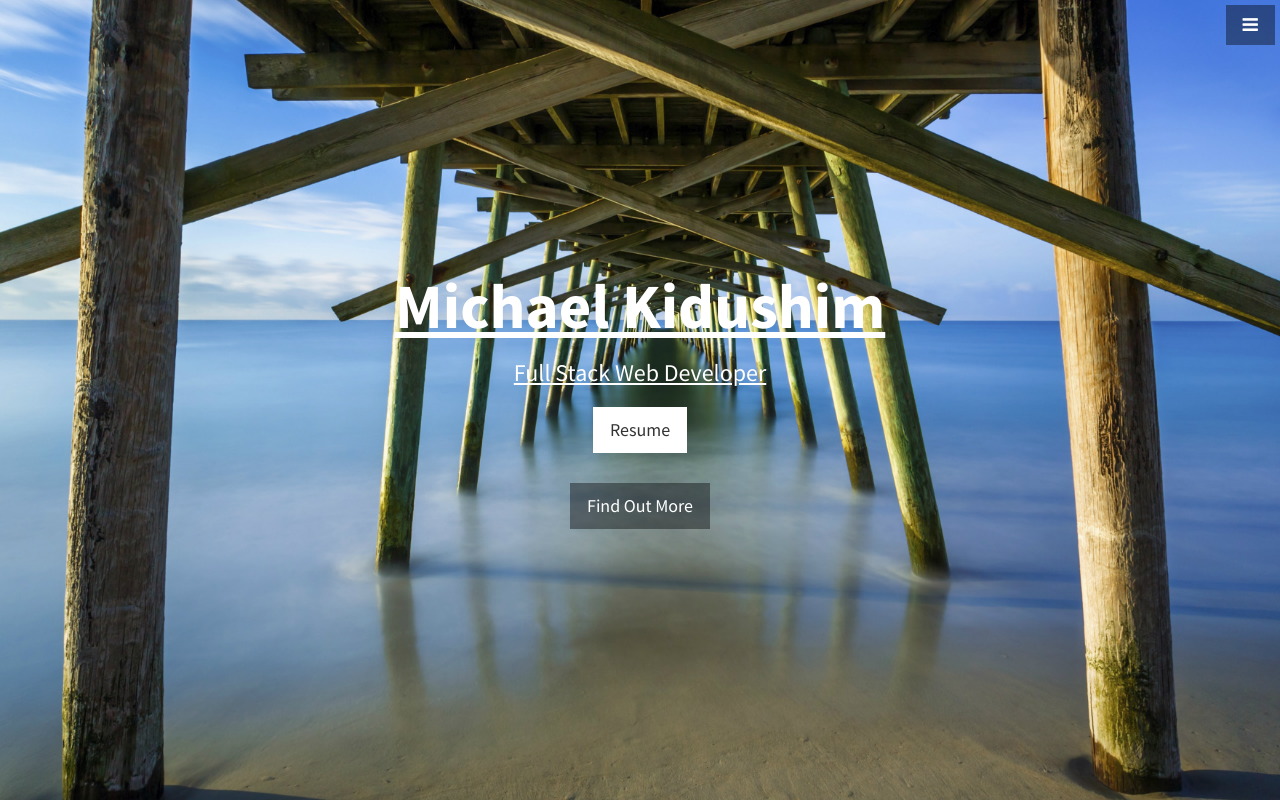
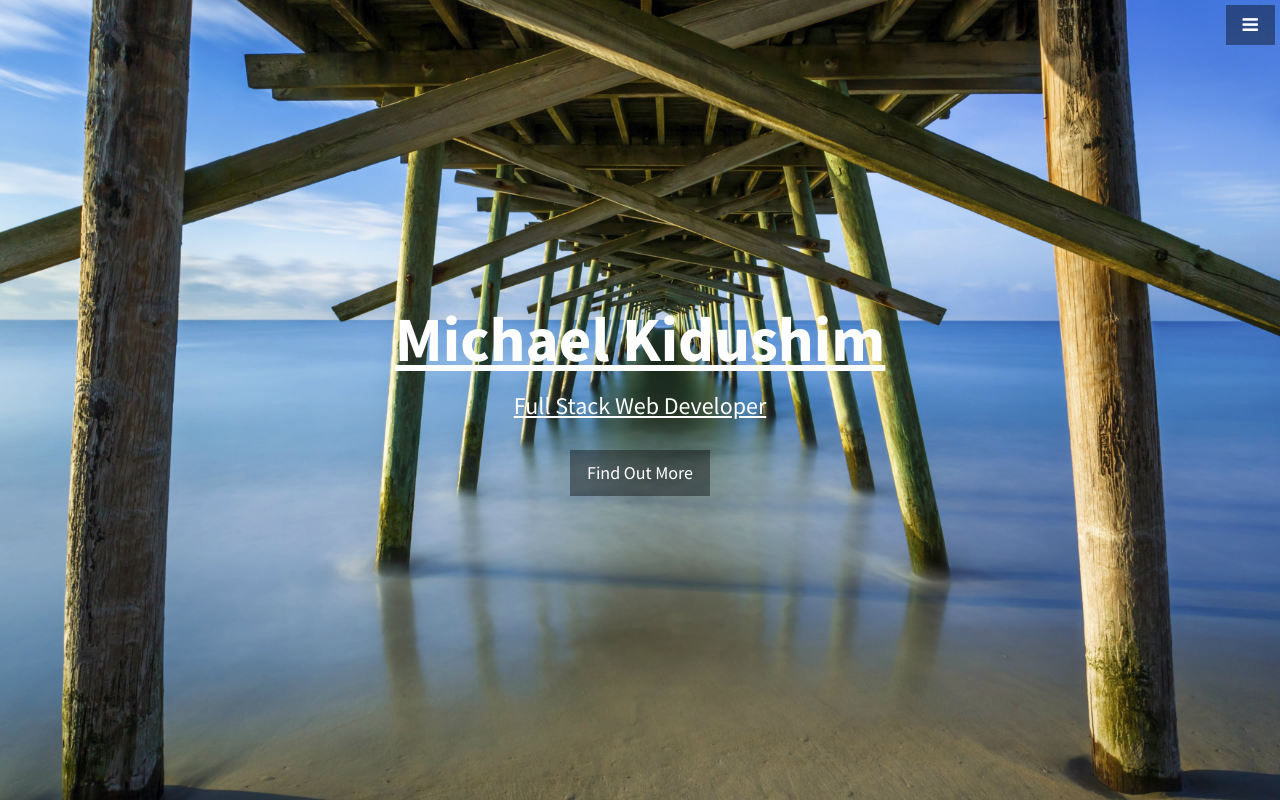
Before and after one commit to mkidushim/portfolio, a PHP site: page / in a window 1280 px wide. Shown: the top 804 px of the page. Run offline with PHP 8.4, Linux system fonts and the light colour scheme; some libraries are stand-ins or nearby versions.

Commit message:
fixed resume #18

```diff
--- a/index.html
+++ b/index.html
@@ -65,7 +65,6 @@
         <div class="text-vertical-center">
             <h1>Michael Kidushim</h1>
             <h3>Full Stack Web Developer</h3>
-            <h3><a target="_blank" class="btn btn-light btn-lg" href="images/Mike_Kidushim06:29:2015.pdf">Resume</a></h3>
             <br>
             <a href="#about" class="btn btn-dark btn-lg">Find Out More</a>
         </div>
@@ -74,8 +73,7 @@
         <div class="text-vertical-center">
             <h1>Michael Kidushim</h1>
             <h3>Full Stack Web Developer</h3>
-            <h3><a target="_blank" class="btn btn-light btn-lg" href="images/resume.pdf">Resume</a></h3>
-            <br>
+
 
             <br>
             <a href="#about" class="btn btn-dark btn-lg">Find Out More</a>
@@ -305,6 +303,7 @@
                 <div class="col-lg-10 col-lg-offset-1 text-center">
                     <h4><strong>Michael Kidushim</strong>
                     </h4>
+                    <h3><a target="_blank" class="resume btn btn-dark btn-lg" href="images/Mike_Kidushim06:29:2015.pdf">Resume</a></h3>
                     <br>
                     <ul class="list-inline">
                         <li>
--- a/stylish-portfolio.css
+++ b/stylish-portfolio.css
@@ -271,7 +271,9 @@ hr.small {
 .map {
     height: 500px;
 }
-
+.resume {
+    border-radius: 5px;
+}
 @media(max-width:768px) {
     .map {
         height: 75%;
```
